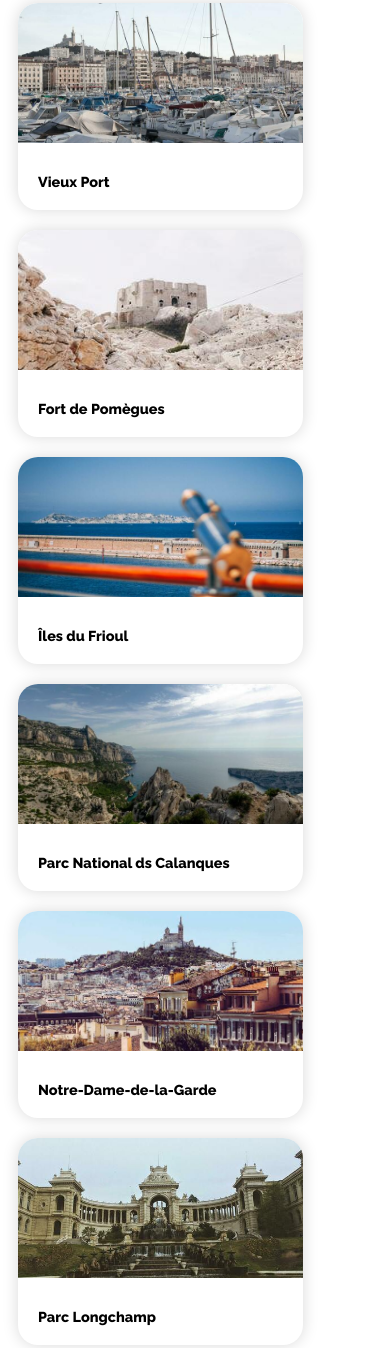
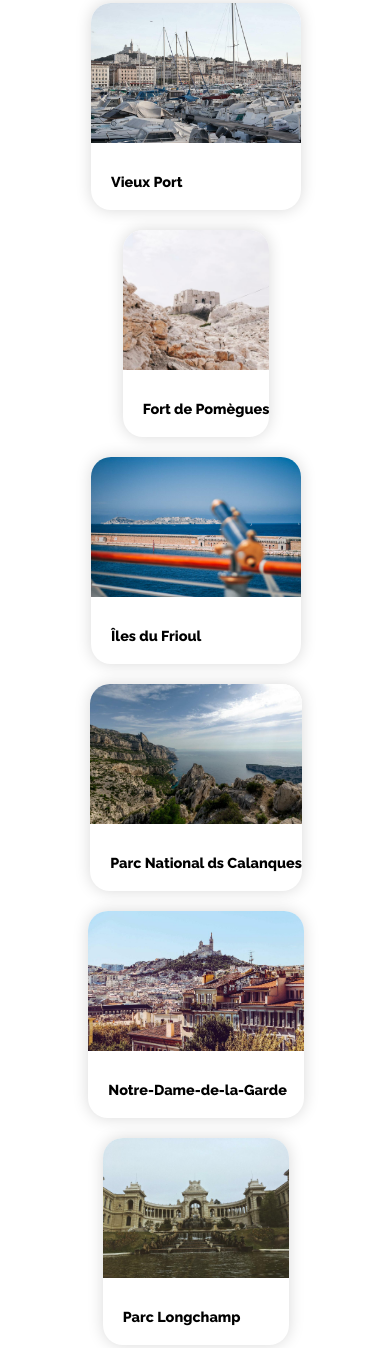
Before and after one commit to toinonNina/ToinonNina_2_15122020, a plain HTML site: page index.html in a window 390 px wide. Shown: the part 2729-4077 px from the top of the page. Drawn offline with Linux system fonts and the light colour scheme.

Commit message:
responsive bug

```diff
--- a/index.html
+++ b/index.html
@@ -259,7 +259,7 @@
             href="images/activites/2_large/reno-laithienne-QUgJhdY5Fyk-unsplash.jpg"
             ><div class="photo photo1 photo--large">
               <img
-                src="images/activites/4_small/reno-laithienne-QUgJhdY5Fyk-unsplash.jpg"
+                src="images/activites/3_medium/reno-laithienne-QUgJhdY5Fyk-unsplash.jpg"
                 alt=""
               />
             </div>
@@ -270,7 +270,7 @@
             href="images/activites/2_large/paul-hermann-QFTrLdQIRhI-unsplash.jpg"
             ><div class="photo photo2 photo--medium">
               <img
-                src="images/activites/4_small/paul-hermann-QFTrLdQIRhI-unsplash.jpg"
+                src="images/activites/3_medium/paul-hermann-QFTrLdQIRhI-unsplash.jpg"
                 alt=""
               />
             </div>
@@ -280,7 +280,7 @@
             href="images/activites/2_large/kevin-hikari-rV_Qd1l-VXg-unsplash.jpg"
             ><div class="photo photo3 photo--xs">
               <img
-                src="images/activites/4_small/kevin-hikari-rV_Qd1l-VXg-unsplash.jpg"
+                src="images/activites/3_medium/kevin-hikari-rV_Qd1l-VXg-unsplash.jpg"
                 alt=""
               />
             </div>
@@ -291,7 +291,7 @@
           >
             <div class="photo photo4 photo--large">
               <img
-                src="images/activites/4_small/kilyan-sockalingum-NR8-cBCN3aI-unsplash.jpg"
+                src="images/activites/3_medium/kilyan-sockalingum-NR8-cBCN3aI-unsplash.jpg"
                 alt=""
               />
             </div>
@@ -302,7 +302,7 @@
           >
             <div class="photo photo5 photo--small">
               <img
-                src="images/activites/4_small/florian-wehde-xW9e8gdotxI-unsplash.jpg"
+                src="images/activites/3_medium/florian-wehde-xW9e8gdotxI-unsplash.jpg"
                 alt=""
               />
             </div>
@@ -312,7 +312,7 @@
             href="images/activites/2_large/lena-paulin-wH2-EJoDcV0-unsplash.jpg"
             ><div class="photo photo6 photo--small">
               <img
-                src="images/activites/4_small/lena-paulin-wH2-EJoDcV0-unsplash.jpg"
+                src="images/activites/3_medium/lena-paulin-wH2-EJoDcV0-unsplash.jpg"
                 alt=""
               />
             </div>
--- a/style.css
+++ b/style.css
@@ -617,6 +617,9 @@ footer li {
   #section3 {
     flex-direction: row;
     height: auto;
+    justify-content: space-around;
+
+    margin-bottom: 40px;
   }
 
   .card3:last-child {
@@ -634,53 +637,53 @@ footer li {
 
   .photo--large {
     height: 150px;
-    width: 285px;
+    width: 100%;
     border-radius: 20px 20px 0px 0px;
   }
 
   .photo--medium {
     height: 150px;
-    width: 285px;
+    width: 100%;
   }
 
   .photo--xs {
     height: 150px;
-    width: 285px;
+    width: 100%;
   }
 
   .photo--small {
     height: 150px;
-    width: 285px;
+    width: 100%;
   }
 
   .photo1 img {
     object-fit: cover;
     height: 140px;
-    width: 285px;
+    width: 100%;
     border-radius: 20px 20px 0px 0px;
   }
   .photo2 img {
     object-fit: cover;
     height: 140px;
-    width: 285px;
+    width: 100%;
     border-radius: 20px 20px 0px 0px;
   }
   .photo3 img {
     object-fit: cover;
     height: 140px;
     border-radius: 20px 20px 0px 0px;
-    width: 285px;
+    width: 100%;
   }
   .photo4 img {
     object-fit: cover;
     height: 140px;
-    width: 285px;
+    width: 100%;
     border-radius: 20px 20px 0px 0px;
   }
   .photo5 img {
     object-fit: cover;
     height: 140px;
-    width: 285px;
+    width: 100%;
     border-radius: 20px 20px 0px 0px;
   }
 
@@ -688,7 +691,7 @@ footer li {
     object-fit: cover;
     height: 140px;
     border-radius: 20px 20px 0px 0px;
-    width: 285px;
+    width: 100%;
   }
 }
 
```
